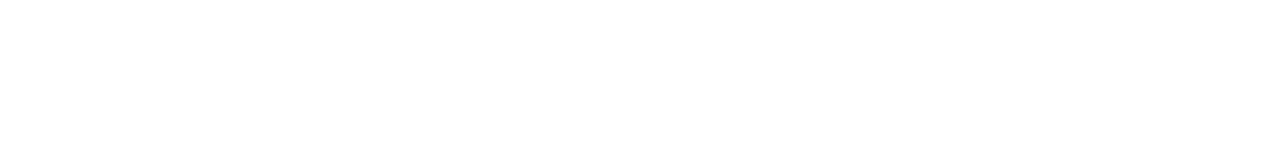
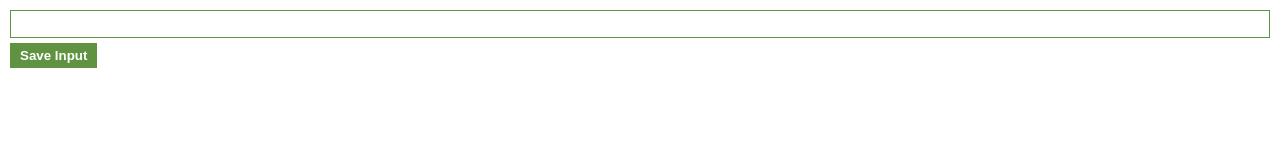
Before and after one commit to TravisBdev/lead-tracker-chrome, a plain HTML site: page index.html in a window 1280 px wide. Drawn offline with Linux system fonts and the light colour scheme.

Commit message:
just new boot goofin

```diff
--- a/app.js
+++ b/app.js
@@ -0,0 +1,7 @@
+const saveBtn = document.querySelector("#input-btn");
+
+saveBtn.addEventListener("click", saveLead);
+
+function saveLead() {
+  console.log("button clicked");
+}
--- a/index.html
+++ b/index.html
@@ -8,6 +8,9 @@
     <title>Document</title>
   </head>
   <body>
+    <input type="text" id="input-el" />
+    <button id="input-btn">Save Input</button>
+
     <script src="app.js"></script>
   </body>
 </html>
--- a/style.css
+++ b/style.css
@@ -4,3 +4,27 @@
   margin: 0;
   box-sizing: border-box;
 }
+
+body {
+  padding: 10px;
+  font-family: Arial, Helvetica, sans-serif;
+}
+
+input {
+  padding-left: 10px;
+  padding-right: 10px;
+  width: 100%;
+  border: 1.5px solid #5f9341;
+  margin-bottom: .3rem;
+  line-height: 1.5rem;
+  outline: none;
+}
+
+
+button {
+  background-color: #5f9341;
+  border: none;
+  padding: 5px 10px;
+  color: white;
+  font-weight: 600;
+}
```
